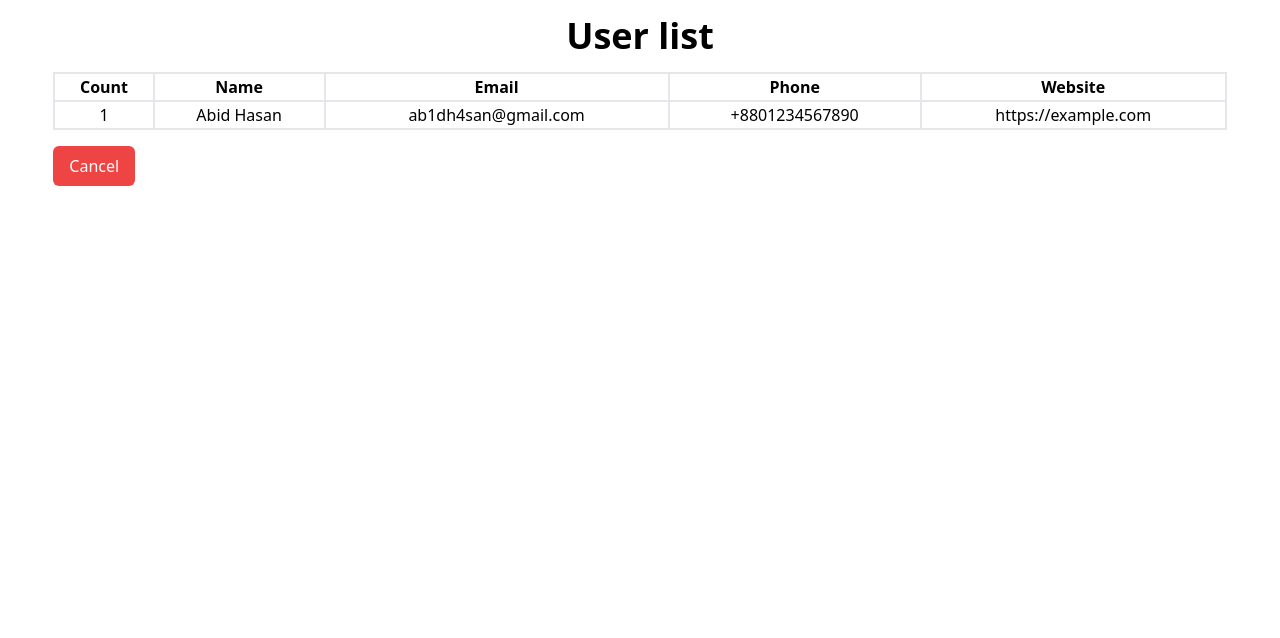
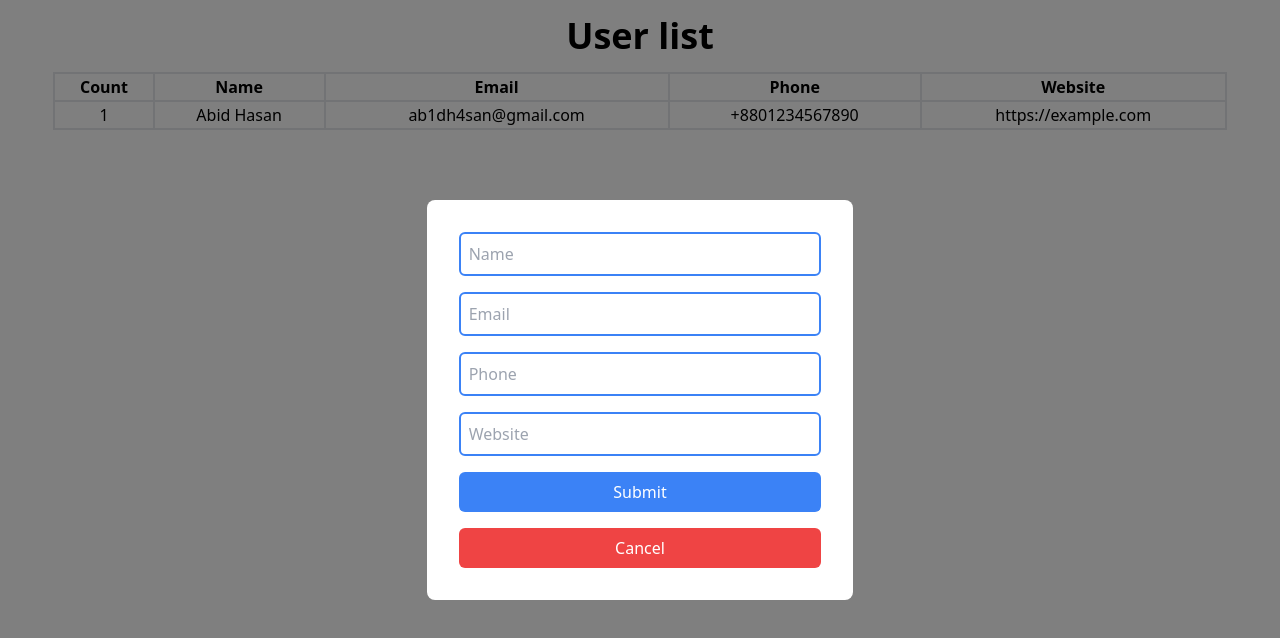
Before and after one commit to abhsn/custom-api, a React (Vite) app: page / in a window 1280 px wide. Both pictures are taken after a click on the button "Add user". Shown: the top 638 px of the page. Built offline with nearby package versions, Linux system fonts and the light colour scheme.

Commit message:
modal added

```diff
--- a/src/App.jsx
+++ b/src/App.jsx
@@ -1,4 +1,5 @@
 import { useState } from "react"
+import Modal from "./components/Modal/Modal"
 
 function App() {
   const [newUser, setNewUser] = useState(false)
@@ -29,8 +30,9 @@ function App() {
         !newUser ?
           <button onClick={() => setNewUser(true)} className="bg-blue-500 px-4 py-2 my-4 rounded-md text-white">Add user</button>
           :
-          <button onClick={() => setNewUser(false)} className="bg-red-500 px-4 py-2 my-4 rounded-md text-white">Cancel</button>
+          undefined
       }
+      <Modal newUser={newUser} setNewUser={setNewUser} />
     </div>
   )
 }
--- /dev/null
+++ b/src/components/Modal/Modal.jsx
@@ -0,0 +1,23 @@
+export default function Modal({ newUser, setNewUser }) {
+	function handleSubmit(e) {
+		e.preventDefault()
+	}
+
+	return (
+		<>
+			{
+				newUser ? <div className="fixed inset-0 bg-[#00000080] flex justify-center items-center">
+					<form className="bg-white flex flex-col w-4/12 p-8 rounded-lg gap-4 [&>input]:rounded-md">
+						<input placeholder="Name" type="text" name="text" className="border-2 border-blue-500 focus:outline-none p-2" />
+						<input placeholder="Email" type="email" name="text" className="border-2 border-blue-500 focus:outline-none p-2" />
+						<input placeholder="Phone" type="tel" name="text" className="border-2 border-blue-500 focus:outline-none p-2" />
+						<input placeholder="Website" type="url" name="text" className="border-2 border-blue-500 focus:outline-none p-2" />
+						<input onClick={handleSubmit} className="bg-blue-500 text-white py-2 cursor-pointer" type="submit" value="Submit" />
+						<input onClick={() => setNewUser(false)} className="bg-red-500 text-white py-2 cursor-pointer" type="button" value="Cancel" />
+					</form>
+				</div>
+					: <></>
+			}
+		</>
+	)
+}
```
